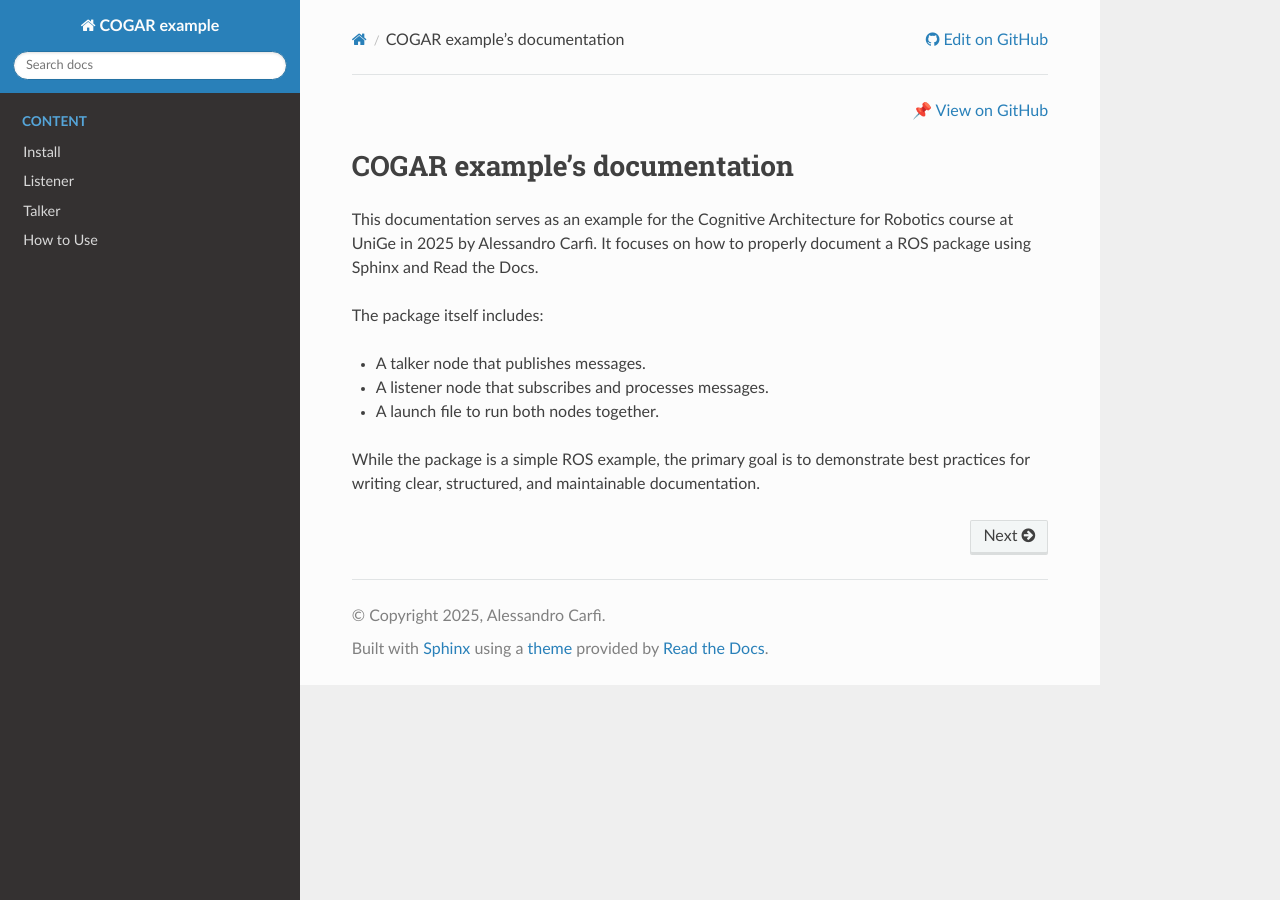
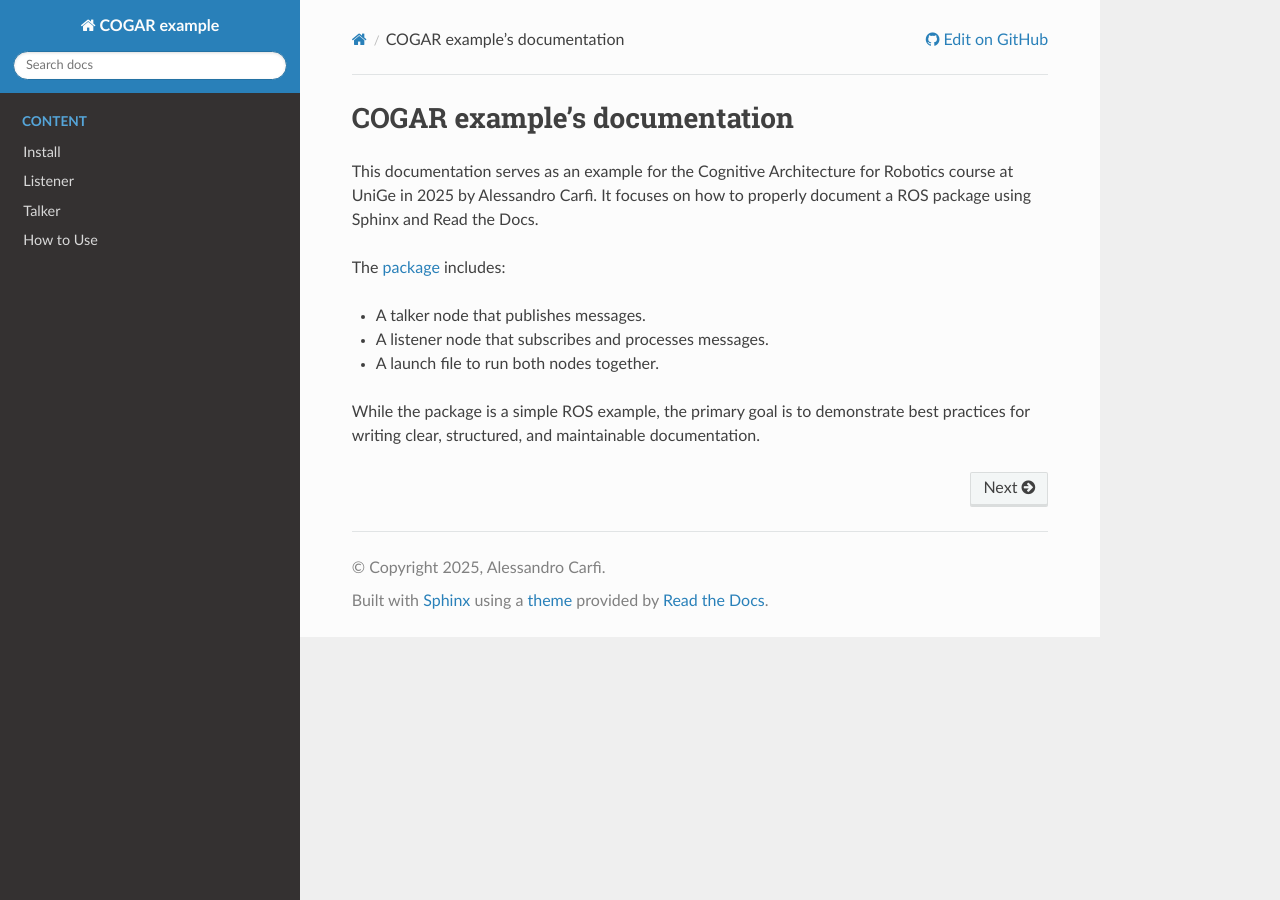
Before and after one commit to ACarfi/COGAR-Example, a Sphinx documentation site: the page built from docs/source/index.rst, in a window 1280 px wide. Built offline with Sphinx 7.4.7 and the Read the Docs theme 3.1.0, drawn with Linux system fonts in a browser that asks for light colours.

Commit message:
updated home page

```diff
--- a/docs/source/index.rst
+++ b/docs/source/index.rst
@@ -2,14 +2,6 @@
    sphinx-quickstart on Mon Mar 17 12:29:13 2025.
    You can adapt this file completely to your liking, but it should at least
    contain the root `toctree` directive.
-
-.. raw:: html
-
-   <p style="text-align: right;">
-      <a href="https://github.com/ACarfi/COGAR-Example" target="_blank">
-         📌 View on GitHub
-      </a>
-   </p>
 
 COGAR example's documentation
 =========================================
@@ -18,7 +10,7 @@ COGAR example's documentation
 
 This documentation serves as an example for the Cognitive Architecture for Robotics course at UniGe in 2025 by Alessandro Carfì. It focuses on how to properly document a ROS package using Sphinx and Read the Docs.
 
-The package itself includes:
+The `package <https://github.com/ACarfi/COGAR-Example>`_ includes:
 
 - A talker node that publishes messages.
 - A listener node that subscribes and processes messages.
```
